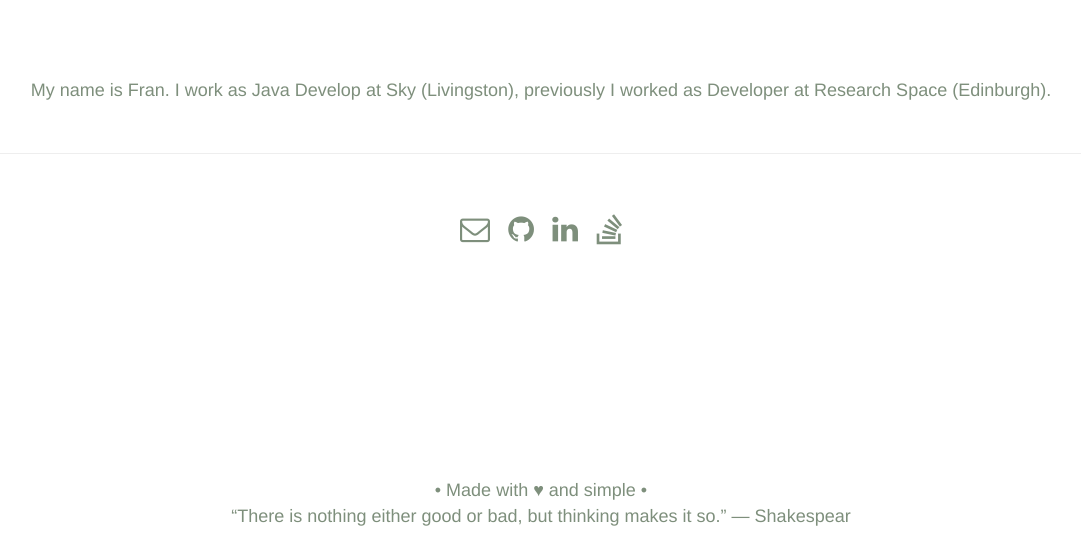
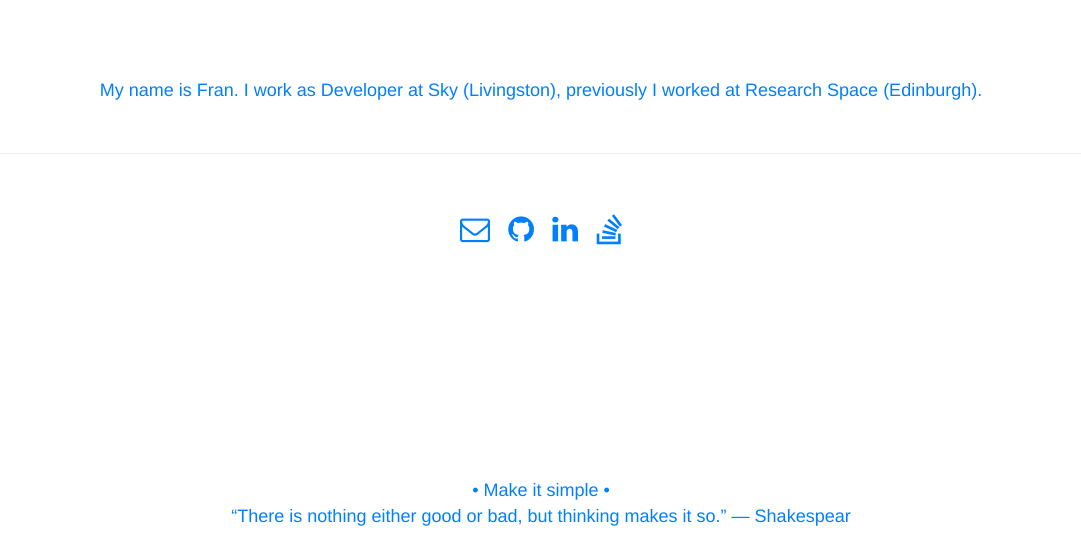
Before and after one commit to fjsimon/fjsimon.github.io, a plain HTML site: page index.html in a window 1280 px wide. Shown: the part 263-800 px from the top of the page, without its empty margins (99-1180 px from the left). Drawn offline with nearby package versions, Linux system fonts and the light colour scheme.

Commit message:
fjsimon | Update index.html and style.

```diff
--- a/css/global.css
+++ b/css/global.css
@@ -10,7 +10,7 @@ a, abbr, acronym, address, applet, article, aside, audio, b, big,
 	border: 0;
 	font: inherit;
 	vertical-align: baseline;
-	font-family: 'Helvetica'
+	font-family: 'Helvetica Neue'
 }
 
 article, aside, details, figcaption, figure, footer, header, hgroup,
@@ -41,7 +41,7 @@ table {
 }
 
 body {
-	color: #7E8F7C;
+	color: #007FFF;
 	-webkit-font-smoothing: antialiased;
   	-moz-osx-font-smoothing: grayscale;
 }
@@ -80,7 +80,7 @@ p {
 }
 
 p a {
-	color: #7E8F7C;
+	color: #007FFF;
 }
 
 .profile-image {
@@ -96,7 +96,7 @@ p a {
 
 .top {
 	background: #FFF;
-	color: #7E8F7C;
+	color: #007FFF;
 	padding: 60px 0
 }
 
@@ -107,7 +107,7 @@ p a {
 }
 
 .top a {
-	color: #7E8F7C;
+	color: #007FFF;
 }
 
 .contact-info {
--- a/index.html
+++ b/index.html
@@ -22,7 +22,7 @@
 			</div>
 			<div class="content-section">
 				<div class="content-section-item">
-					<p>My name is Fran. I work as Java Develop at Sky (Livingston), previously I worked as Developer at Research Space (Edinburgh).</p>
+					<p>My name is Fran. I work as Developer at Sky (Livingston), previously I worked at Research Space (Edinburgh).</p>
 				</div>
 			</div>
 			<div class="contact-info">
@@ -36,7 +36,7 @@
 
 	<footer class="navbar fixed-bottom">
 		<div class="col text-center justify-content-center align-self-center">
-			<p> • Made with ♥ and simple • </p>
+			<p> • Make it simple • </p>
 			<p> “There is nothing either good or bad, but thinking makes it so.” ― Shakespear </p>
 		</div>
 	</footer>
```
